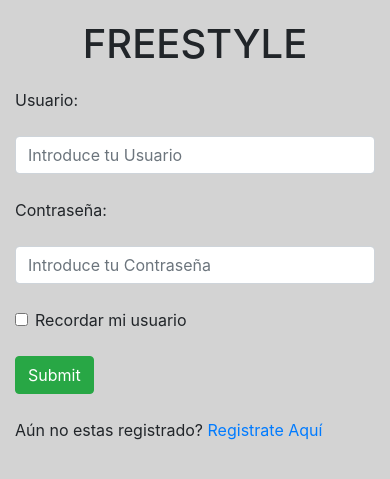
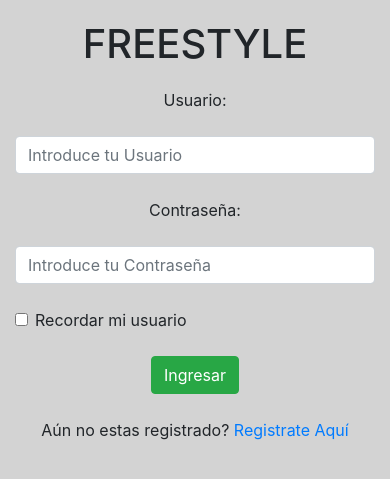
Before and after one commit to belasalina/repo-integrador, a PHP site: page /login.php in a window 390 px wide. Shown: the part 56-535 px from the top of the page. Run offline with PHP 8.4, Linux system fonts and the light colour scheme.

Commit message:
responsive login y otros ajustes

```diff
--- a/css/estilo-login.css
+++ b/css/estilo-login.css
@@ -13,6 +13,16 @@ body{
 }
 .container{
   margin: 0 auto;
+  display: flex;
+  flex-direction: column;
+  justify-content: space-between;
+}
+#loginPadre{
+  display: flex;
+  flex-direction: column;
+}
+.foot{
+  text-align: center;
 }
 .navbar{
   background-color: #725385;
--- a/css/estilo-registro.css
+++ b/css/estilo-registro.css
@@ -5,7 +5,7 @@
 }
 
 body{
-  background-color: gray;
+  background-color: lightgrey;
 }
 .container{
   margin: 0 auto;
@@ -45,7 +45,7 @@ body{
          padding-top: 25px;
        }
           .items{
-            color: #FFC82B;;
+            color: #FFC82B;
           }
 
         .navbar{
--- a/css/estilos.css
+++ b/css/estilos.css
@@ -5,7 +5,7 @@
 }
 
 .bodyHome{
-  background-color: lightgrey;
+  background-color: gray;
 }
   .main-header{
     position: fixed;
--- a/home.php
+++ b/home.php
@@ -17,7 +17,7 @@
 
       <!-- barra de navegacion -->
       <header class="main-header">
-         <nav class="nav-header">
+           <nav class="nav-header">
            <div class="title">
             <h1 class="titleF">F R E E S T Y L E</h1>    <!--TITULO-->
            </div>
--- a/login.php
+++ b/login.php
@@ -18,19 +18,19 @@
      <div class="container">
        <h1 class="titulo">FREESTYLE</h1>
        <div class="login">
-          <form class="form-inline" action="/action_page.php">
+          <form class="form-inline" action="/action_page.php" id="loginPadre">
                <label for="usuario" class="mb-4 mr-sm-4">Usuario:</label>
                  <input type="text" class="form-control mb-4 mr-sm-4" id="usuario" placeholder="Introduce tu Usuario" name="usuario">
                <label for="pass" class="mb-4 mr-sm-4">Contraseña:</label>
-                 <input type="text" class="form-control mb-4 mr-sm-4" id="pass" placeholder="Introduce tu Contraseña" name="pass">
+                 <input type="password" class="form-control mb-4 mr-sm-4" id="pass" placeholder="Introduce tu Contraseña" name="pass">
             <div class="form-check mb-4 mr-sm-4">
                <label class="form-check-label">
                  <input type="checkbox" class="form-check-input" name="remember"> Recordar mi usuario
                </label>
            </div>
-           <button type="submit" class="btn btn-success mb-4">Submit</button>
+           <button type="submit" class="btn btn-success mb-4">Ingresar</button>
         </form>
-      </div>
+      </div class="linkRegistro">
       <p class="foot">Aún no estas registrado? <a href="registro.php">Registrate Aquí</a></p>
      </div>
    </body>
--- a/registro.php
+++ b/registro.php
@@ -384,7 +384,7 @@
         <button type="submit" class="btn btn-primary">Registrate</button>
     </form>
       <br>
-      <p>Ya estás registrado? <a href="login.php" style="color: #FFC82B">Iniciar sesión</a></p>
+      <p>Ya estás registrado? <a href="login.php" style="color: blue">Iniciar sesión</a></p>
     </div>
 
       <!-- footer -->
```
